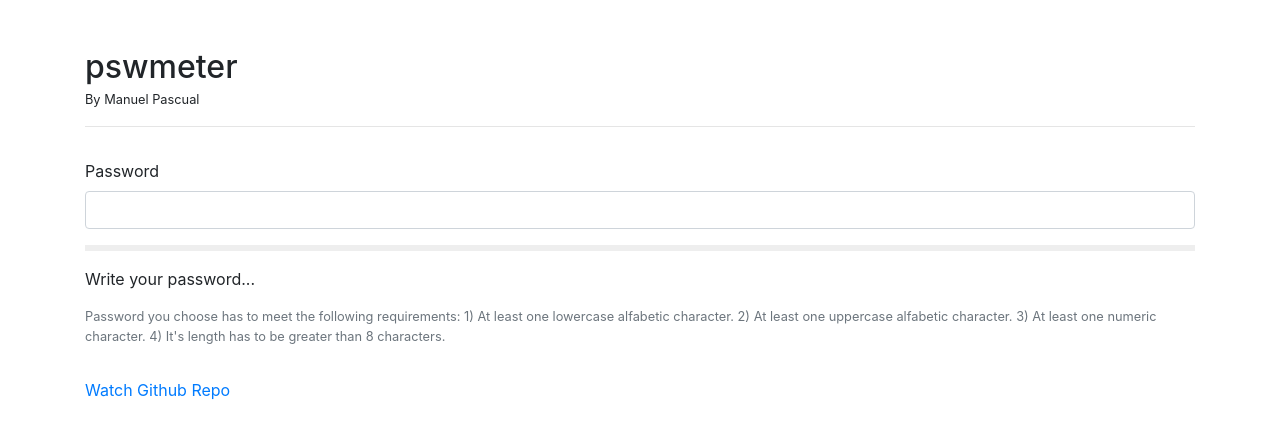
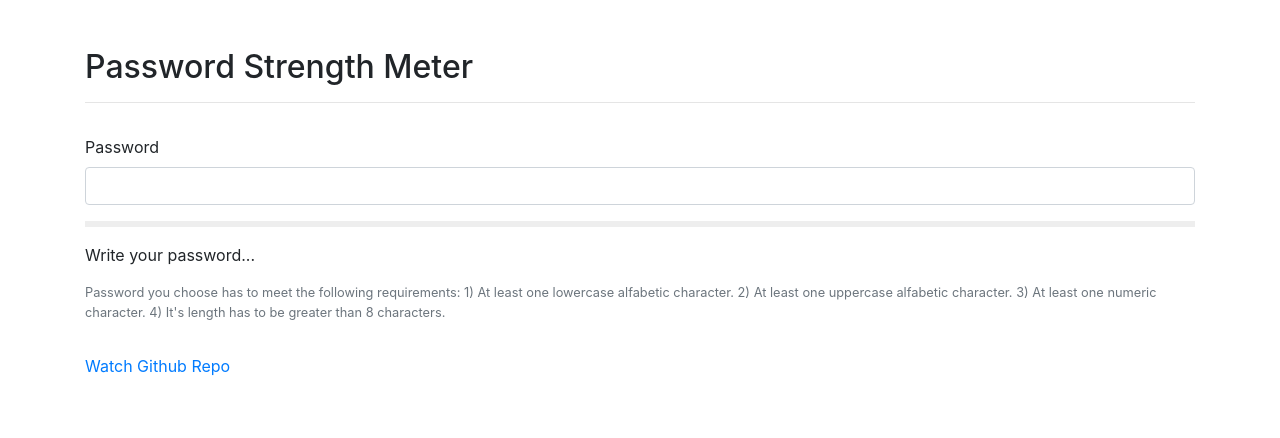
Before and after one commit to aikayamaguchi/passwordchecker, a plain HTML site: page docs/index.html in a window 1280 px wide. Drawn offline with nearby package versions, Linux system fonts and the light colour scheme.

Commit message:
Update index.html

```diff
--- a/docs/index.html
+++ b/docs/index.html
@@ -20,8 +20,8 @@
       <div class="container mt-5">
         <div class="row">
           <div class="col">
-            <h2 class="mb-0">pswmeter</h2>
-            <small>By Manuel Pascual</small>
+            <h2 class="mb-0">Password Strength Meter</h2>
+            <small></small>
             <hr>
           </div>
         </div>
@@ -60,10 +60,10 @@
       messageContainer: '#pswmeter-message',
       messagesList: [
         'Write your password...',
-        'Easy peasy!',
-        'That is a simple one',
-        'That is better',
-        'Yeah! that password rocks ;)'
+        'Too easy!',
+        'That is a simple one.',
+        'Better',
+        'Solid password!'
       ],
       height: 6,
       borderRadius: 0,
```
